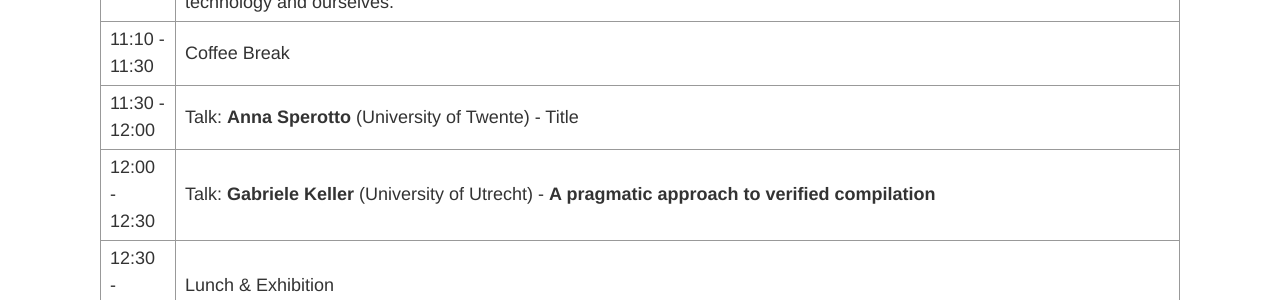
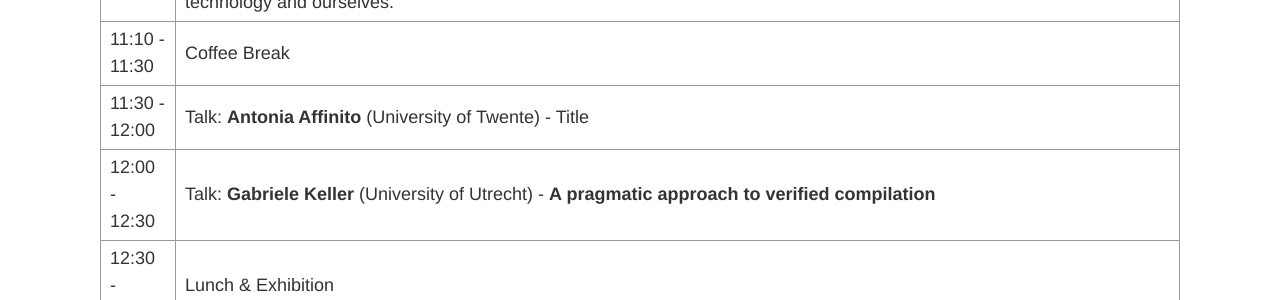
Before and after one commit to alice-and-eve/2024, a Jekyll site: the page built from index.md, in a window 1280 px wide and 900 px high, scrolled down 2147 px. Shown: the part 153-453 px from the top of the window. Built offline with Jekyll 4.4.1, drawn with Linux system fonts in a browser that asks for light colours.

Commit message:
Update index.md

```diff
--- a/index.md
+++ b/index.md
@@ -44,7 +44,7 @@ The registration is free and includes coffee breaks, lunch and drinks. We welcom
 | 10:10 - 10:40  | Talk: **Suzan Verberne** (Leiden University) - **The role of truth in Large Language Models** |
 | 10:40 - 11:10  | Talk: **Niki van Steen** (Leiden University)- **Explainable Artificial Intelligence, Identifying the Dimensions that Matter**<br>In an era where artificial intelligence (AI) plays an increasingly critical role in decision-making, Explainable AI (XAI) emerges as a powerful tool to ensure transparency and accountability. This talk will explore the importance of explainability in AI, particularly in domains where models are often viewed as "black boxes." Through the lens of my own experiences, I will emphasize how each of us, with our unique genetic and experiential makeup, contributes to a diverse landscape in which we should search for dimensions that matter instead of dimensions that differentiate, both in AI and real life.<br>Drawing on real-world applications in fields like predictive maintenance and plant breeding, I will introduce the key challenges facing XAI today: how to meaningfully benchmark explainability methods, address bias, and handle complex non-linear interactions in time-series data. I will also highlight the role of global sensitivity analysis in explaining deep neural networks with large feature sets, and the novel use of evolutionary computation for multi-objective counterfactuals in time-series classification.<br>Ultimately, the talk will underscore the value of using XAI to help AI "teach us," fostering deeper insights into both technology and ourselves. |
 | 11:10 - 11:30  | Coffee Break |
-| 11:30 - 12:00  | Talk: **Anna Sperotto** (University of Twente) - Title |
+| 11:30 - 12:00  | Talk: **Antonia Affinito** (University of Twente) - Title |
 | 12:00 - 12:30  | Talk: **Gabriele Keller** (University of Utrecht) - **A pragmatic approach to verified compilation** |
 | 12:30 - 14:00  | Lunch & Exhibition |
 | 14:00 - 14:30  | Computing in Industry: Lightning Talks |
```
